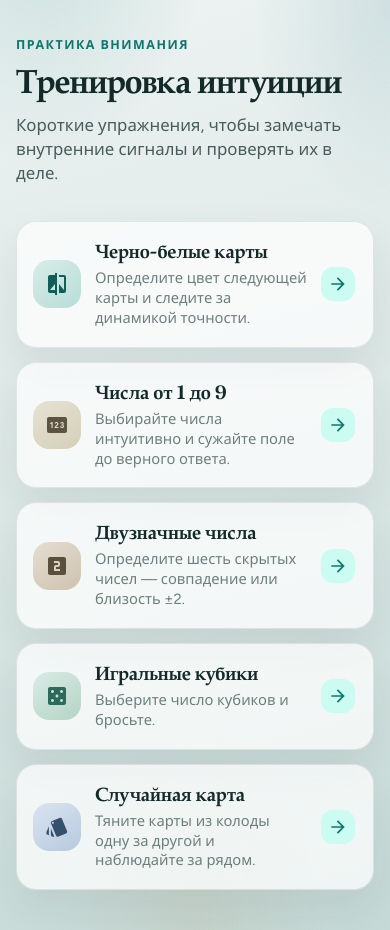
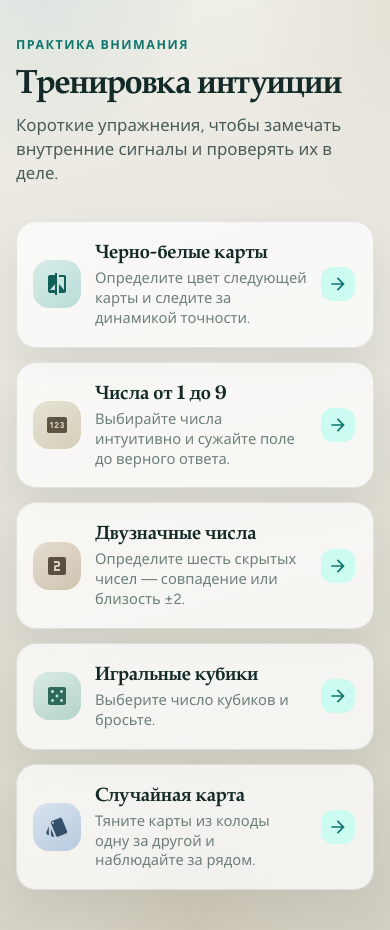
Before and after one commit to viterobk/intuition-training, a React (Create React App) app: page /#/ in a window 390 px wide. Built offline with nearby package versions, Linux system fonts and the light colour scheme.

Commit message:
Change background color

```diff
--- a/src/Components/App.css
+++ b/src/Components/App.css
@@ -7,9 +7,9 @@
   min-height: 100vh;
   padding-bottom: 40px;
   background:
-    radial-gradient(ellipse 80% 50% at 10% -10%, rgba(15, 118, 110, 0.16), transparent 55%),
-    radial-gradient(ellipse 70% 45% at 100% 0%, rgba(56, 120, 140, 0.14), transparent 50%),
-    radial-gradient(ellipse 60% 40% at 50% 100%, rgba(180, 150, 110, 0.12), transparent 55%),
+    radial-gradient(ellipse 80% 50% at 10% -10%, rgba(15, 118, 110, 0.12), transparent 55%),
+    radial-gradient(ellipse 70% 45% at 100% 0%, rgba(150, 130, 90, 0.1), transparent 50%),
+    radial-gradient(ellipse 60% 40% at 50% 100%, rgba(180, 150, 110, 0.14), transparent 55%),
     linear-gradient(165deg, var(--bg-0) 0%, var(--bg-1) 48%, var(--bg-2) 100%);
   box-shadow:
     0 0 0 1px rgba(20, 42, 40, 0.06),
--- a/src/index.css
+++ b/src/index.css
@@ -1,9 +1,9 @@
 :root {
-  --bg-0: #edf3f2;
-  --bg-1: #dce8e6;
-  --bg-2: #c5d9d6;
-  --bg-outer-0: #b7c9c6;
-  --bg-outer-1: #9eb5b1;
+  --bg-0: #f0efe9;
+  --bg-1: #e4e2d8;
+  --bg-2: #d2cfc2;
+  --bg-outer-0: #c9c3b4;
+  --bg-outer-1: #b5ae9d;
   --ink: #142a28;
   --ink-soft: #4a5c5a;
   --ink-muted: #6d7f7c;
@@ -48,7 +48,7 @@ body {
   -webkit-font-smoothing: antialiased;
   -moz-osx-font-smoothing: grayscale;
   background:
-    radial-gradient(ellipse 90% 60% at 50% -20%, rgba(15, 118, 110, 0.1), transparent 55%),
+    radial-gradient(ellipse 90% 60% at 50% -20%, rgba(140, 120, 80, 0.12), transparent 55%),
     linear-gradient(180deg, var(--bg-outer-0) 0%, var(--bg-outer-1) 100%);
   background-attachment: fixed;
 }
```
